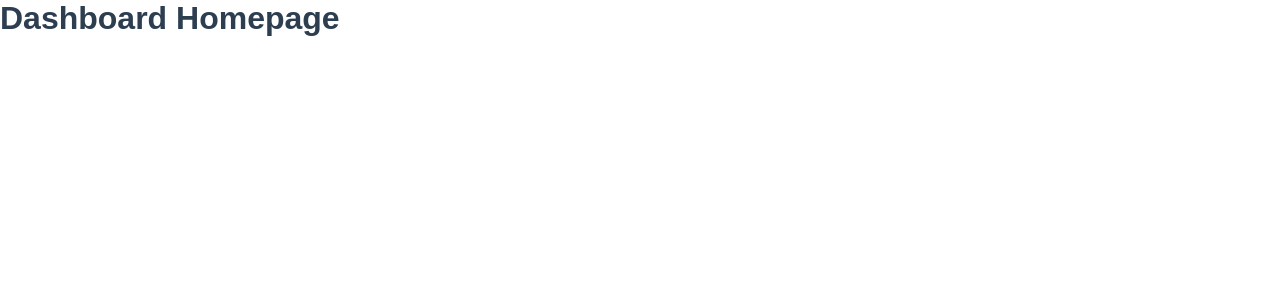
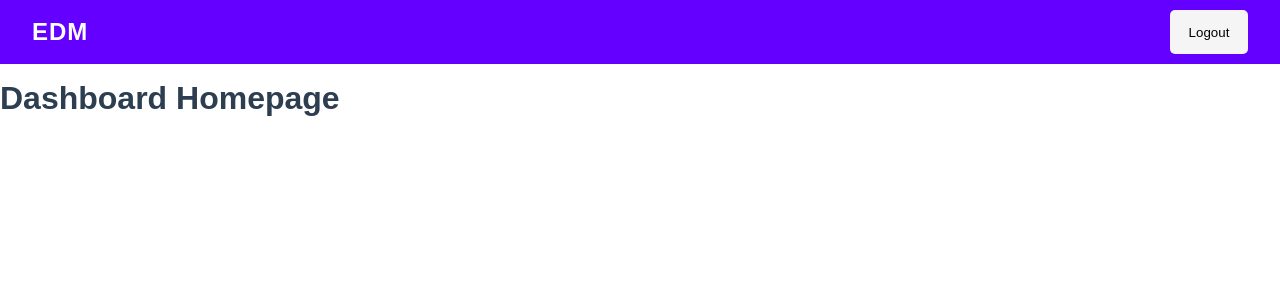
Before and after one commit to obayalhusein/edm-task, a React (Vite) app: page /dashboard in a window 1280 px wide. Shown: the top 300 px of the page. Built offline with nearby package versions, Linux system fonts and the light colour scheme; sample sign-in values are in the browser's storage.

Commit message:
add basic layout style

```diff
--- /dev/null
+++ b/src/components/common/DashboardHeader/index.tsx
@@ -0,0 +1,17 @@
+import UiButton from '../../UiElements/UiButton';
+import './style.scss';
+
+const DashboardHeader: React.FC = () => {
+
+    return (
+        <div className="dashboard-header bg-primary">
+            <div className="dashboard-header-brand">EDM</div>
+            <UiButton
+                label="Logout"
+                onClick={() => { console.log('Logout') }}
+            />
+        </div>
+    );
+}
+
+export default DashboardHeader;
--- /dev/null
+++ b/src/components/common/DashboardHeader/style.scss
@@ -0,0 +1,20 @@
+@import "../../../styles/variables/breakpoints.scss";
+
+.dashboard-header {
+    position: sticky;
+    top: 0;
+    display: flex;
+    align-items: center;
+    height: 64px;
+    color: white;
+    padding: 0 2rem;
+    @include breakpoint(md, max) {
+        padding: 0 1rem;
+    }
+    &-brand {
+        font-size: 1.5rem;
+        font-weight: bold;
+        letter-spacing: 1px;
+        margin-inline-end: auto;
+    }
+}
--- /dev/null
+++ b/src/layouts/DashboardLayout/index.tsx
@@ -0,0 +1,16 @@
+import { ReactNode } from "react";
+import './style.scss';
+import DashboardHeader from "../../components/common/DashboardHeader";
+
+const DashboardLayout: React.FC<{ children: ReactNode }> = ({ children }) => {
+  return (
+    <div>
+        <DashboardHeader />
+        <main>
+            {children}
+        </main>
+    </div>
+  );
+}
+
+export default DashboardLayout;
--- /dev/null
+++ b/src/layouts/DashboardLayout/style.scss
@@ -0,0 +1,3 @@
+main {
+    margin-top: 1rem;
+}
--- a/src/pages/Dashboard/index.tsx
+++ b/src/pages/Dashboard/index.tsx
@@ -1,8 +1,10 @@
-const DashboardHomePage = () => {
+import DashboardLayout from "../../layouts/DashboardLayout";
+
+const DashboardHomePage: React.FC = () => {
     return (
-        <div>
+        <DashboardLayout>
             <h1>Dashboard Homepage</h1>
-        </div>
+        </DashboardLayout>
     );
 }
 
```
